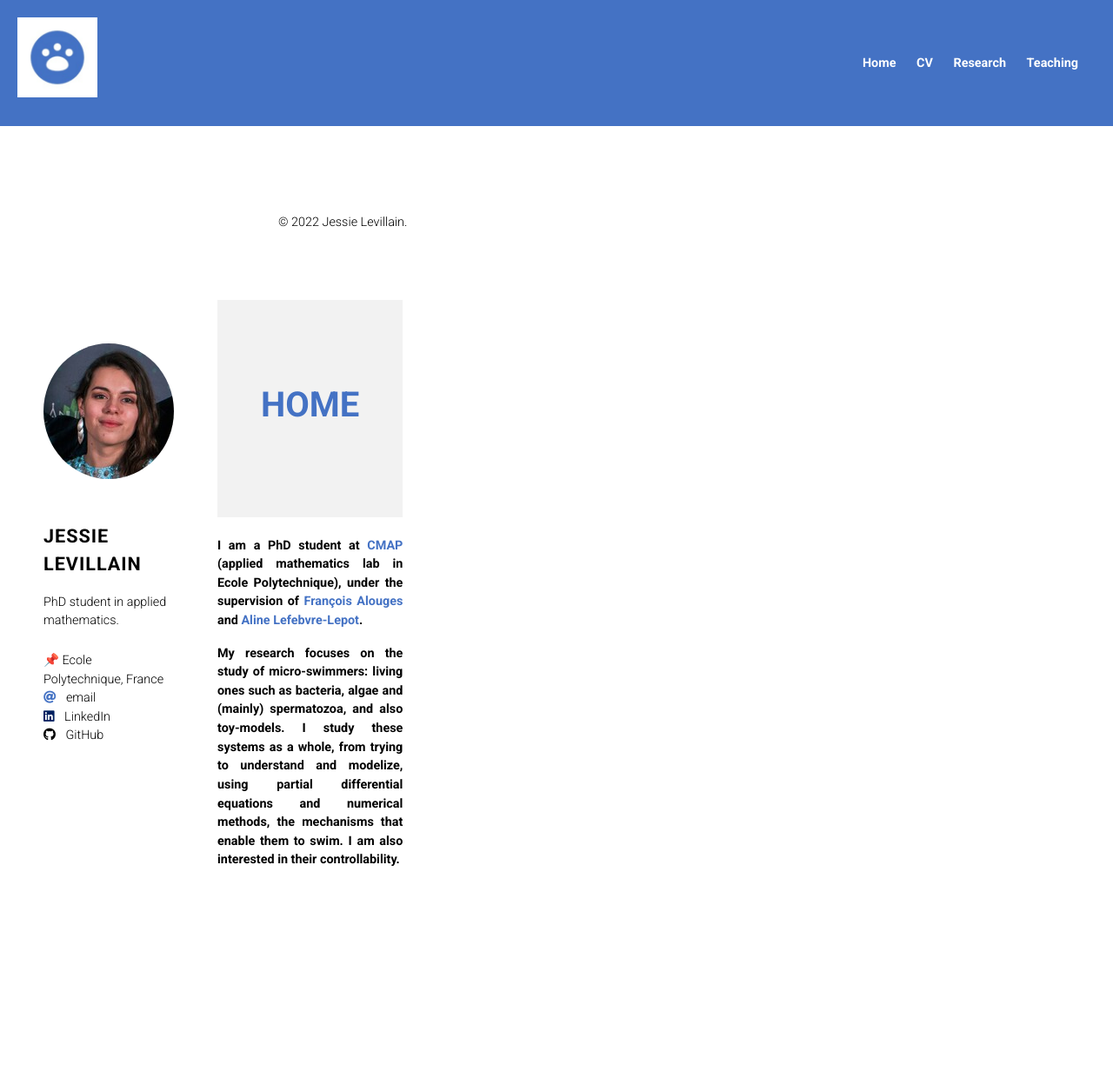
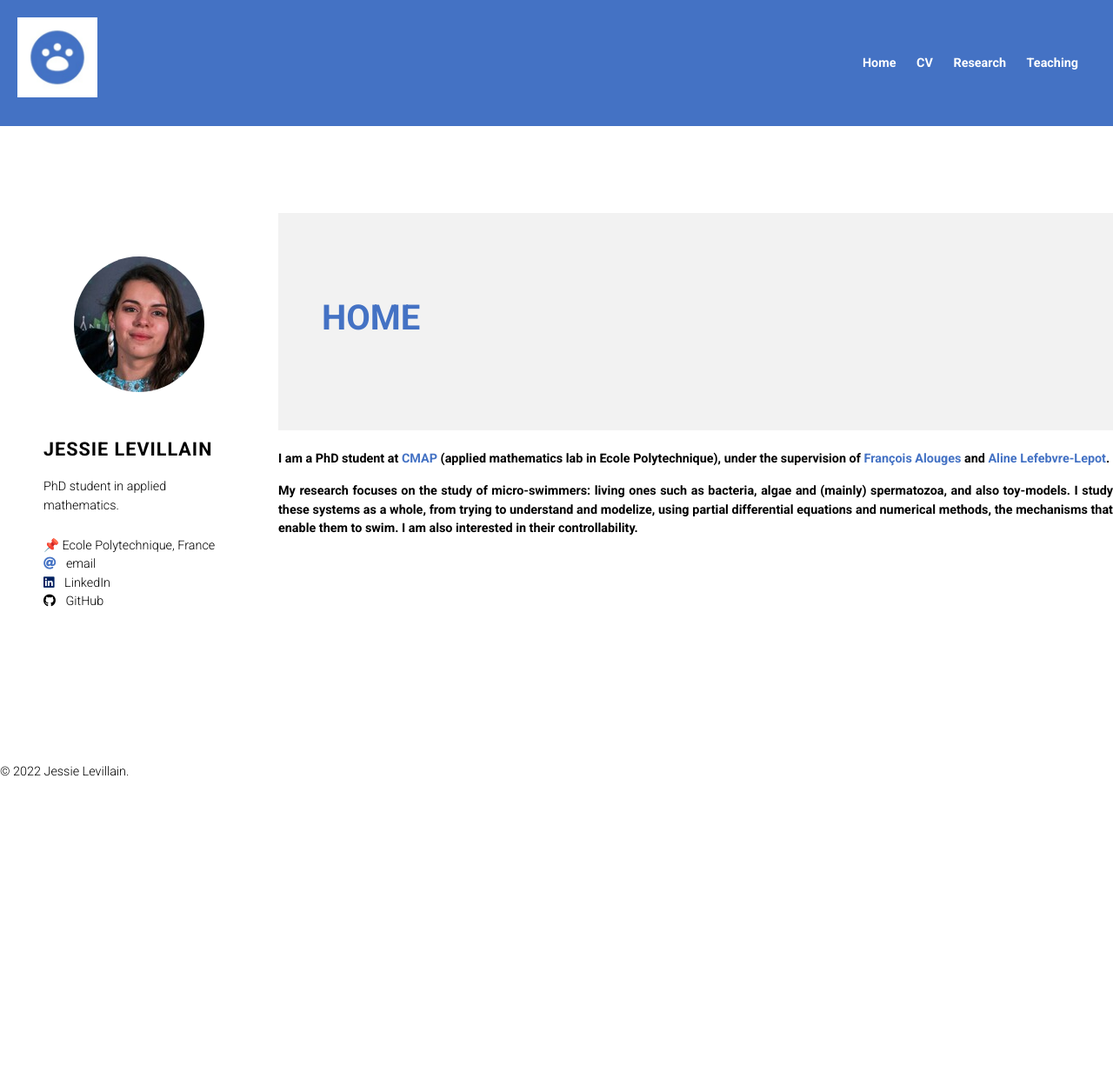
Before and after one commit to jesnial/jesnial.github.io, a Jekyll site: the page built from index.html, in a window 1280 px wide. Shown: the whole page at 87% size. Built offline with Jekyll 4.4.1, drawn with Linux system fonts in a browser that asks for light colours; after the commit the page ends 900 px from its top, so only the background shows below that.

Commit message:
Update index.html

```diff
--- a/index.html
+++ b/index.html
@@ -12,8 +12,7 @@ title: Home
 </head>
 
 <body>
-				<div class="cv-container">
-				<div class="cv-container">
+<div class="cv-container">
       <div class="left-column">
         <img class="portait" src="/29082020-IMG_0681.jpg"/>
         <div class="section">
```
